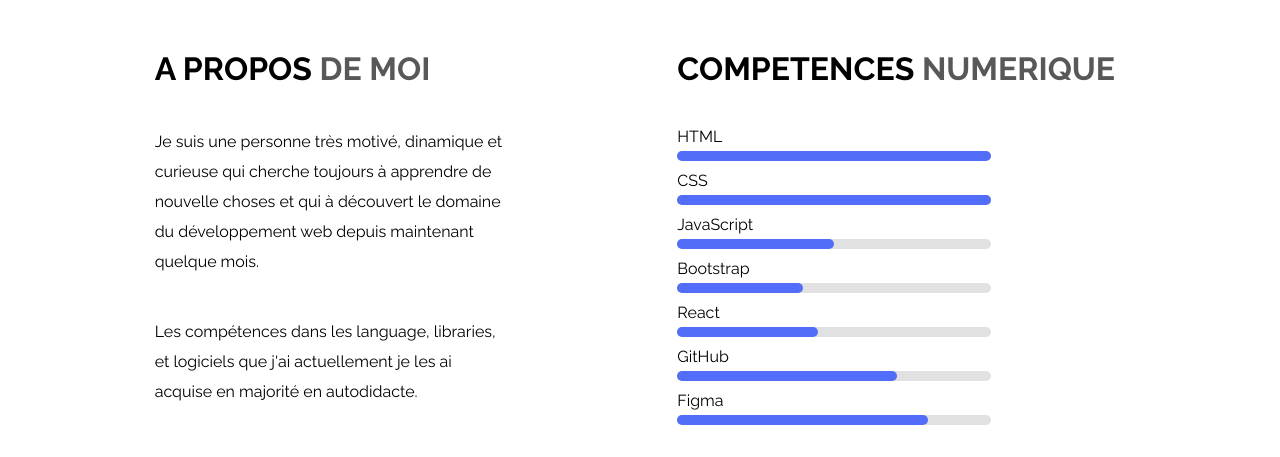
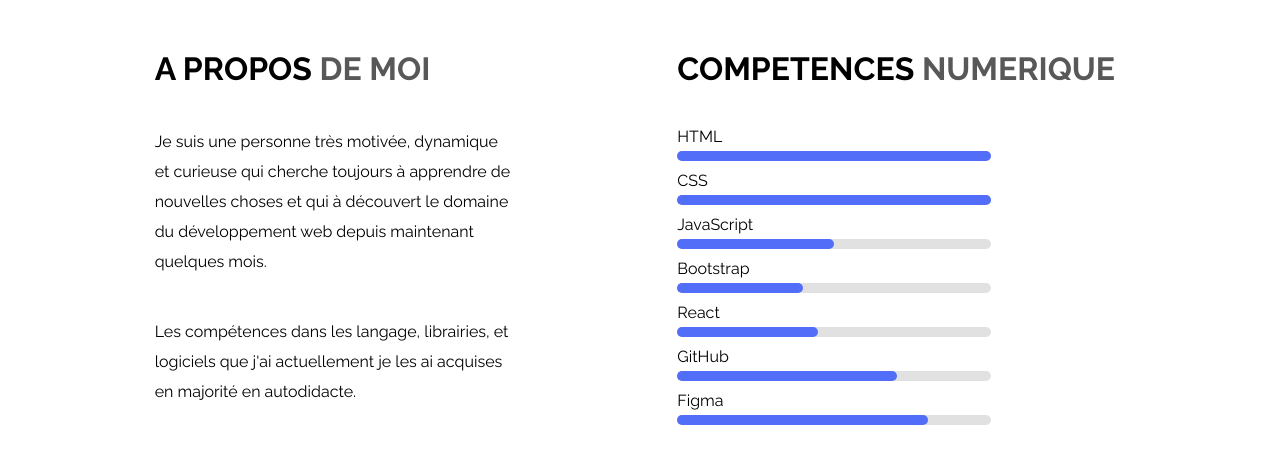
Before and after one commit to JohanPires/PortfolioJohanPires.github.io, a plain HTML site: page index.html in a window 1280 px wide. Shown: the part 840-1297 px from the top of the page. Drawn offline with Linux system fonts and the light colour scheme.

Commit message:
correction

```diff
--- a/index.html
+++ b/index.html
@@ -43,13 +43,13 @@
       <div class="left-part">
         <h3><span>A PROPOS </span>DE MOI</h3>
         <p>
-          Je suis une personne très motivé, dinamique et curieuse qui cherche
-          toujours à apprendre de nouvelle choses et qui à découvert le domaine
-          du développement web depuis maintenant quelque mois.
+          Je suis une personne très motivée, dynamique et curieuse qui cherche
+          toujours à apprendre de nouvelles choses et qui à découvert le domaine
+          du développement web depuis maintenant quelques mois.
         </p>
         <p>
-          Les compétences dans les language, libraries, et logiciels que j'ai
-          actuellement je les ai acquise en majorité en autodidacte.
+          Les compétences dans les langage, librairies, et logiciels que j'ai
+          actuellement je les ai acquises en majorité en autodidacte.
         </p>
       </div>
       <div class="right-part">
```
